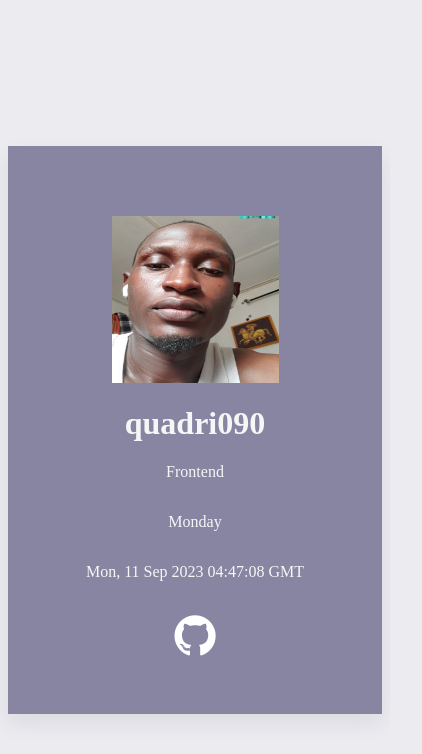
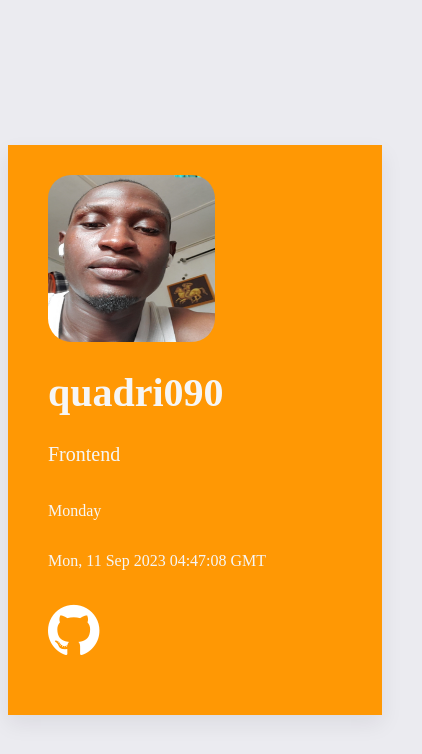
Before and after one commit to quadri090/hgntask, a plain HTML site: page index.html in a window 390 px wide. Shown: the whole page, 422 px wide, since content can reach past the window. Drawn offline with Linux system fonts and the light colour scheme.

Commit message:
corrected the img data-testid attribute

```diff
--- a/css/styles.css
+++ b/css/styles.css
@@ -15,23 +15,22 @@ body {
 /* Default styles for larger screens */
 .main {
     width: 556px;
-    height: 567.021px;
+    height: 570px;
     flex-shrink: 0;
-    background: #8785A2;
+    background: #ff9804;
     box-shadow: 0px 8.723403930664062px 20.93617057800293px rgba(32, 31, 41, 0.08);
     margin: 0 auto 0 auto;
     border: transparent;
-    border-radius: 13%;
+    border-radius: 8%;
     display: flex;
     flex-direction: column;
-    outline: 1px;
 }
 
 .profile_pic {
     width: 100%;
-    margin-top: 70px;
     display: flex;
-    justify-content: center;
+    justify-content: start;
+    margin: 70px 40px 0;
 }
 
 img {
@@ -40,12 +39,14 @@ img {
     align-items: center;
 }
 
-.center {
-    text-align: center;
+.position {
+    font-size: 20px;
+    margin: 0 40px;
 }
 
 .profile_date {
     display: flex;
+    flex-direction: column;
     justify-content: space-between;
     margin: 0px 40px;
 }
@@ -58,6 +59,7 @@ i {
     margin-top: 15px;
 }
 
+
 /* Media Query for Small Screens */
 @media screen and (max-width: 1068px) {
     .main {
@@ -67,7 +69,7 @@ i {
         /* Adjust as needed */
     }
 
-    .profile_pics {
+    .profile_pic {
         margin-top: 30px;
     }
 
@@ -76,13 +78,13 @@ i {
         flex-direction: column;
         justify-content: space-between;
         margin: 0px 40px;
-        text-align: center;
 
     }
 
-    img {
+    .img {
         width: 167px;
         height: 167px;
+        border-radius: 14%;
     }
 }
 
--- a/index.html
+++ b/index.html
@@ -14,10 +14,10 @@
     <div class="container">
         <div class="main">
             <div class="profile_pic">
-                <img src="assets/slackImage.jpg" alt="Quadri090" data-testid="slackDisplayName">
+                <img src="assets/slackDp.jpg" alt="quadri090" class="img" data-testid="slackDisplayImage">
             </div>
 
-            <div class="center">
+            <div class="position">
                 <h1 data-testid="slackUserName">
                     quadri090
                 </h1>
@@ -31,7 +31,7 @@
                 <p data-testid="currentUTCTime"></p>
             </div>
 
-            <div class="center margin-top">
+            <div class="position margin-top">
                 <a href="https://github.com/quadri090" target="_blank"><i class="fa fa-github fa-3x" aria-hidden="true" data-testid="githubURL"></i></a>
             </div>
 
```
Also changed, not shown: assets/slackDp.jpg (renamed from assets/slackImage.jpg).
